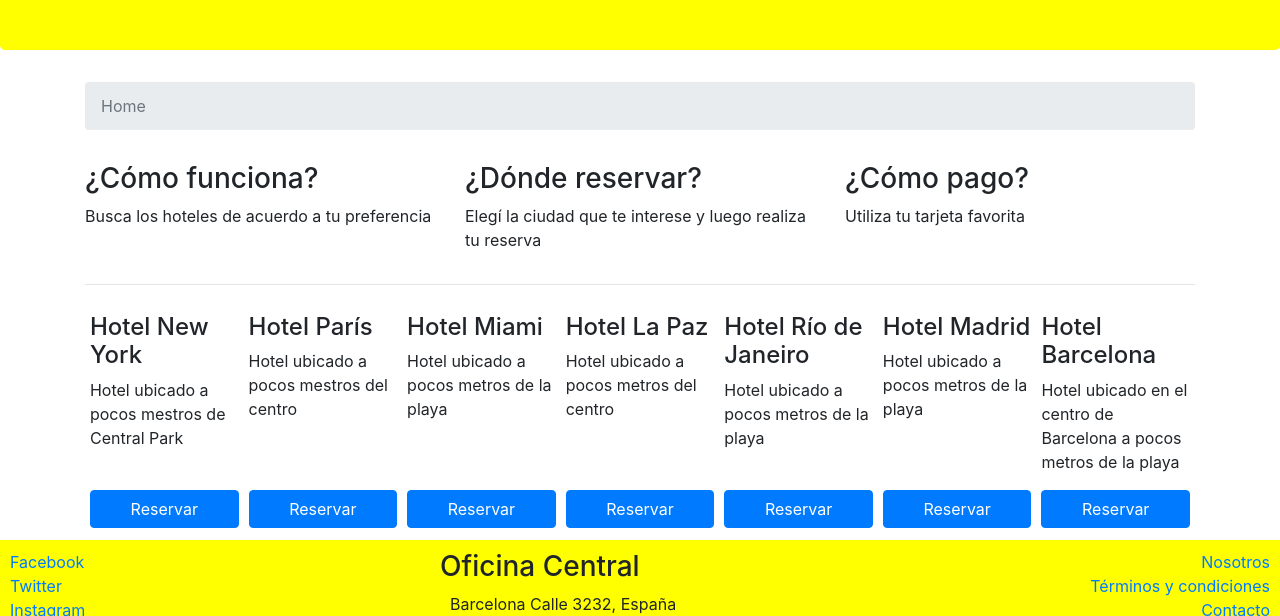
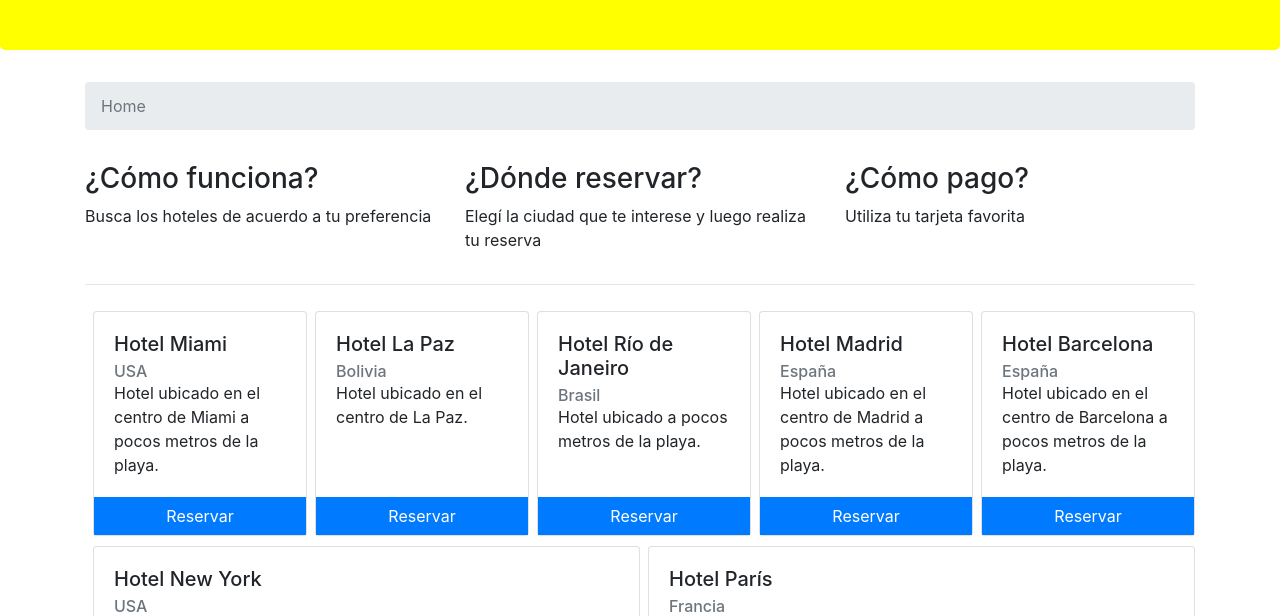
Before and after one commit to alegita/Bootstrap5, a website: page index.html in a window 1280 px wide. Shown: the part 184-800 px from the top of the page. Drawn offline with nearby package versions, Linux system fonts and the light colour scheme; a web font is replaced by a local one.

Commit message:
Usando cards

```diff
--- a/css/main.css
+++ b/css/main.css
@@ -12,13 +12,13 @@ footer{
 }
 
 .card-hotel{
-    flex: 1 150px;
-    padding: 2px 5px 2px 5px;
+    flex: 1 200px;
     margin-top: 10px;
 }
 
 .btn-reserva{
     width: 100%;
+    border-radius: 0px;
 }
 
 .footer-address-icon{
--- a/index.html
+++ b/index.html
@@ -62,52 +62,59 @@
     <hr>
 
     <div class="d-flex flex-wrap flex-row-reverse">
-      <div class="card-hotel d-flex flex-column justify-content-between">
-        <div>
-          <h4>Hotel Barcelona</h4>
-          <p>Hotel ubicado en el centro de Barcelona a pocos metros de la playa</p>
+      <div class="card card-hotel d-flex flex-column justify-content-between ml-2">
+        <div class="card-body">
+          <h5 class="card-title">Hotel Barcelona</h5>
+          <h6 class="card-subtitle text-muted">España</h6>
+          <p class="card-text">Hotel ubicado en el centro de Barcelona a pocos metros de la playa.</p>
         </div>
         <div><button class="btn btn-primary btn-reserva"><span class="oi oi-plus"></span> Reservar</button></div>
       </div>
-      <div class="card-hotel d-flex flex-column justify-content-between">
-        <div>
-          <h4>Hotel Madrid</h4>
-          <p>Hotel ubicado a pocos metros de la playa</p>
+      <div class="card card-hotel d-flex flex-column justify-content-between ml-2">
+        <div class="card-body">
+          <h5 class="card-title">Hotel Madrid</h5>
+          <h6 class="card-subtitle text-muted">España</h6>
+          <p class="card-text">Hotel ubicado en el centro de Madrid a pocos metros de la playa.</p>
         </div>
         <div><button class="btn btn-primary btn-reserva"><span class="oi oi-plus"></span> Reservar</button></div>
       </div>
-      <div class="card-hotel d-flex flex-column justify-content-between">
-        <div>
-          <h4>Hotel Río de Janeiro</h4>
-          <p>Hotel ubicado a pocos metros de la playa</p>
+      <div class="card card-hotel d-flex flex-column justify-content-between ml-2">
+        <div class="card-body">
+          <h5 class="card-title">Hotel Río de Janeiro</h5>
+          <h6 class="card-subtitle text-muted">Brasil</h6>
+          <p class="card-text">Hotel ubicado a pocos metros de la playa.</p>
         </div>
         <div><button class="btn btn-primary btn-reserva"><span class="oi oi-plus"></span> Reservar</button></div>
       </div>
-      <div class="card-hotel d-flex flex-column justify-content-between">
-        <div>
-          <h4>Hotel La Paz</h4>
-          <p>Hotel ubicado a pocos metros del centro</p>
+      <div class="card card-hotel d-flex flex-column justify-content-between ml-2">
+        <div class="card-body">
+          <h5 class="card-title">Hotel La Paz</h5>
+          <h6 class="card-subtitle text-muted">Bolivia</h6>
+          <p class="card-text">Hotel ubicado en el centro de La Paz.</p>
         </div>
         <div><button class="btn btn-primary btn-reserva"><span class="oi oi-plus"></span> Reservar</button></div>
       </div>
-      <div class="card-hotel d-flex flex-column justify-content-between">
-        <div>
-          <h4>Hotel Miami</h4>
-          <p>Hotel ubicado a pocos metros de la playa</p>
+      <div class="card card-hotel d-flex flex-column justify-content-between ml-2">
+        <div class="card-body">
+          <h5 class="card-title">Hotel Miami</h5>
+          <h6 class="card-subtitle text-muted">USA</h6>
+          <p class="card-text">Hotel ubicado en el centro de Miami a pocos metros de la playa.</p>
         </div>
         <div><button class="btn btn-primary btn-reserva"><span class="oi oi-plus"></span> Reservar</button></div>
       </div>
-      <div class="card-hotel d-flex flex-column justify-content-between">
-        <div>
-          <h4>Hotel París</h4>
-          <p>Hotel ubicado a pocos mestros del centro</p>
+      <div class="card card-hotel d-flex flex-column justify-content-between ml-2">
+        <div class="card-body">
+          <h5 class="card-title">Hotel París</h5>
+          <h6 class="card-subtitle text-muted">Francia</h6>
+          <p class="card-text">Hotel ubicado en el centro de París.</p>
         </div>
         <div><button class="btn btn-primary btn-reserva"><span class="oi oi-plus"></span> Reservar</button></div>
       </div>
-      <div class="card-hotel d-flex flex-column justify-content-between">
-        <div>
-          <h4>Hotel New York</h4>
-          <p>Hotel ubicado a pocos mestros de Central Park</p>
+      <div class="card card-hotel d-flex flex-column justify-content-between ml-2">
+        <div class="card-body">
+          <h5 class="card-title">Hotel New York</h5>
+          <h6 class="card-subtitle text-muted">USA</h6>
+          <p class="card-text">Hotel ubicado a pocos metros de Central Park.</p>
         </div>
         <div><button class="btn btn-primary btn-reserva"><span class="oi oi-plus"></span> Reservar</button></div>
       </div>
```
Also changed, not shown: about.html (+3 -3 lines), contacto.html (+4 -4 lines), precios.html (+16 -4 lines).
